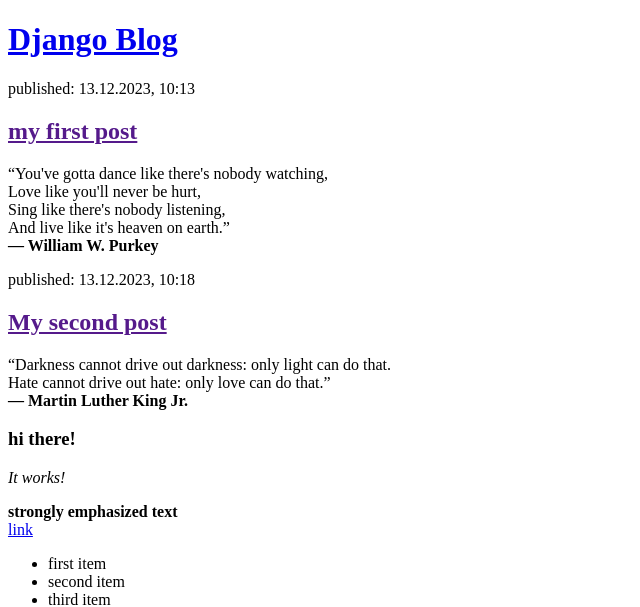
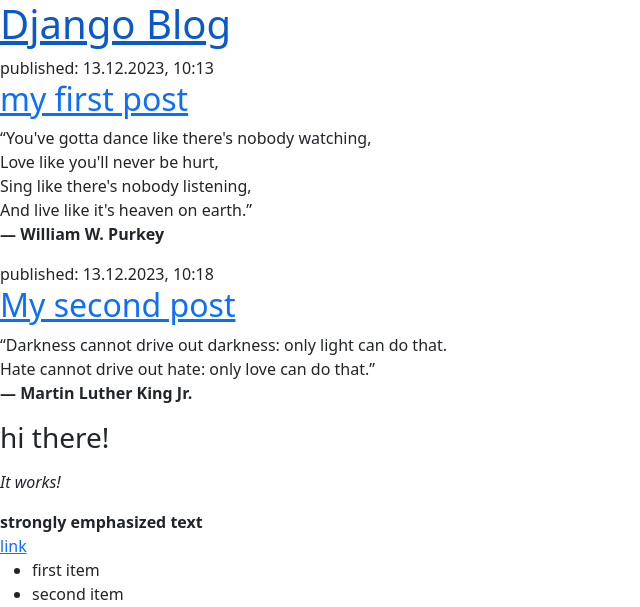
Before and after one commit to RashiJyotishi/my-first-blog, a Django app: page / in a window 1280 px wide. Shown: the top 607 px of the page, without its empty margins (0-640 px from the left). Run offline with Django 3.2, Linux system fonts and the light colour scheme; data that the repository does not hold is empty.

Commit message:
My Django proj some changes

```diff
--- /dev/null
+++ b/blog/static/css/blog.css
@@ -0,0 +1,3 @@
+h1 a, h2 a {
+    color: #C25100;
+}
--- a/blog/templates/blog/post_list.html
+++ b/blog/templates/blog/post_list.html
@@ -2,6 +2,10 @@
 <html>
     <head>
         <title>Django_backend:)</title>
+        <link rel="stylesheet"
+        href="https://cdn.jsdelivr.net/npm/bootstrap@5.1.3/dist/css/bootstrap.min.css"
+        integrity="sha384-1BmE4kWBq78iYhFldvKuhfTAU6auU8tT94WrHftjDbrCEXSU1oBoqyl2QvZ6jIW3"
+        crossorigin="anonymous">
     </head>
     <BODY>
         <header>
@@ -14,6 +18,7 @@
             <h2><a href="#">{{ post.title }}</a></h2>
             <p>{{ post.title|linebreaksbr }}</p>
         </article>
+        <br><br>
         {% endfor %}
         <article>
             <time>published: 13.12.2023, 10:13</time>
```
